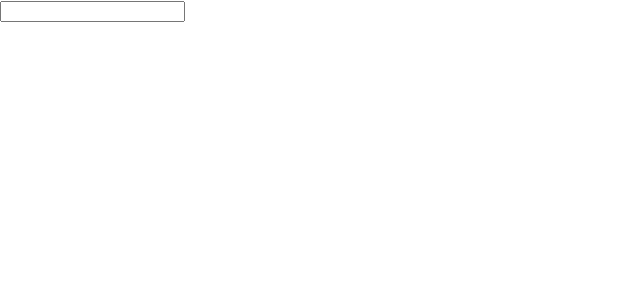
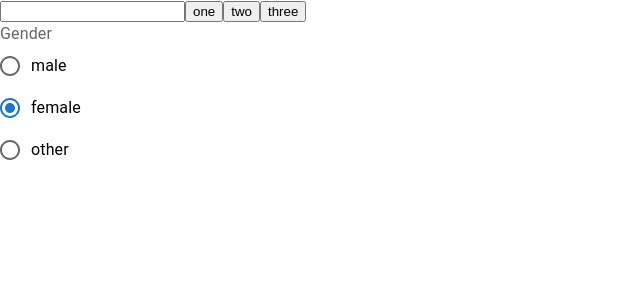
Before and after one commit to mohamednageh7/react-typescript, a React (Create React App) app: page / in a window 1280 px wide. Shown: the top 300 px of the page, without its empty margins (0-640 px from the left). Built offline with nearby package versions, Linux system fonts and the light colour scheme.

Commit message:
add material ui

```diff
--- a/src/App.tsx
+++ b/src/App.tsx
@@ -1,14 +1,43 @@
-import React from 'react';
+import React,{useState} from 'react';
 import logo from './logo.svg';
 import './App.css';
-import TextField from './components/TextField';
+import TextField from './components/TextField/TextField';
+import Buttons from './components/Buttons/Buttons'
 
 const App: React.FC = () => {
+
+  const [value,setValue] = useState<string>('')
+
+  const handleGetValues = (e:React.MouseEvent<HTMLButtonElement>,values:string) => {
+    setValue(values)
+    console.log({values})
+  }
+
+  const labels:{value:string; label:string;}[] = [
+    {
+      value:'male',
+      label:'male'
+    },
+    {
+      value:'female',
+      label:'female'
+    },
+    {
+      value:'other',
+      label:'other'
+    }
+  ]
   return (
     <div>
-      <TextField text='hello' person={{firstName:'', lastName:''}} handleChange={e => {
-       console.log({e:e.target.value})
-      }} />
+      <TextField
+      text='hello'
+      person={{firstName:'', lastName:''}}
+      handleChange={e => {
+      //  console.log({e:e.target.value})
+      }}
+      handleGetValues={handleGetValues}
+      />
+      <Buttons label={labels}/>
     </div>
   );
 }
--- /dev/null
+++ b/src/components/Buttons/Buttons.tsx
@@ -0,0 +1,27 @@
+import * as React from 'react';
+import Radio from '@mui/material/Radio';
+import RadioGroup from '@mui/material/RadioGroup';
+import FormControlLabel from '@mui/material/FormControlLabel';
+import FormControl from '@mui/material/FormControl';
+import FormLabel from '@mui/material/FormLabel';
+import { Props} from './interface'
+
+
+ const Buttons: React.FC<Props> = ({label}) => {
+  return (
+    <FormControl component="fieldset">
+      <FormLabel component="legend">Gender</FormLabel>
+      <RadioGroup
+        aria-label="gender"
+        defaultValue="female"
+        name="radio-buttons-group"
+      >
+          {label.map((item,i) => (
+        <FormControlLabel key={i} value={item.value} control={<Radio />} label={item.label} />
+          ))}
+      </RadioGroup>
+    </FormControl>
+  );
+}
+
+export default Buttons
--- /dev/null
+++ b/src/components/Buttons/interface.ts
@@ -0,0 +1,8 @@
+export interface LabelNode {
+    label:string;
+    value: string;
+}
+
+export interface Props{
+    label:LabelNode[]
+}
--- a/src/components/TextField.tsx
+++ /dev/null
@@ -1,39 +0,0 @@
-import * as React from 'react'
-
-interface Person {
-    firstName: string;
-    lastName: string;
-}
-
-interface Props {
-    text: string;
-    ok?: boolean;
-    integ?: number;
-    fn?: (bob: string) => string ;
-    person: Person;
-    handleChange: (event: React.ChangeEvent<HTMLInputElement>) => void;
-}
-
-// type NewProps = Omit<Props,'event'>
-
-interface TextNode {
-    text: string;
-    integ?: number;
-}
-const TextField: React.FC<Props> = ({handleChange}) => {
-
-    // const [count,setCount] = React.useState<number | null | undefined | string>(5)
-
-    const [count,setCount] = React.useState<TextNode>({text: 'hello'})
-
-    const inputRef = React.useRef<HTMLInputElement>(null)
-    // setCount({text: 'hello',integ:5})
-    return (
-        <div>
-            <input ref={inputRef} onChange={handleChange} />
-        </div>
-
-    )
-}
-
-export default TextField
--- /dev/null
+++ b/src/components/TextField/TextField.tsx
@@ -0,0 +1,35 @@
+import * as React from 'react'
+import {Person,Props,TextNode} from './interface'
+
+
+const TextField: React.FC<Props> = ({handleChange,handleGetValues}) => {
+
+    // const [count,setCount] = React.useState<number | null | undefined | string>(5)
+
+    const [count,setCount] = React.useState<TextNode>({text: 'hello'})
+    let data:{name:string}[] = [
+        {
+        name:'one',
+        },
+        {
+        name:'two',
+        },
+        {
+        name:'three'
+        }
+    ]
+
+    const inputRef = React.useRef<HTMLInputElement>(null)
+    // setCount({text: 'hello',integ:5})
+    return (
+        <div>
+            <input ref={inputRef} onChange={handleChange} />
+            {data.map((item,i) => (
+                <button key={i} onClick={e => handleGetValues(e,item.name)}>{item.name}</button>
+            ))}
+        </div>
+
+    )
+}
+
+export default TextField
--- /dev/null
+++ b/src/components/TextField/interface.ts
@@ -0,0 +1,21 @@
+export interface Person {
+    firstName: string;
+    lastName: string;
+}
+
+export interface Props {
+    text: string;
+    ok?: boolean;
+    integ?: number;
+    fn?: (bob: string) => string ;
+    person: Person;
+    handleChange: (event: React.ChangeEvent<HTMLInputElement>) => void;
+    handleGetValues:(e:React.MouseEvent<HTMLButtonElement>,value:string) => void;
+}
+
+// type NewProps = Omit<Props,'event'>
+
+export interface TextNode {
+    text: string;
+    integ?: number;
+}
--- a/src/components/test.ts
+++ b/src/components/test.ts
@@ -1,7 +1,7 @@
-interface Starship {
+export interface Starship {
     name: string;
     enable: boolean;
-    age:number;
+    age?:number;
 }
 
 // T => generic type
```
